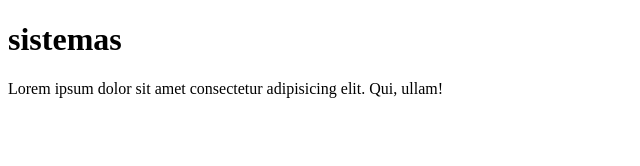
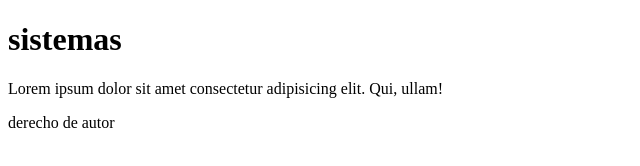
Before and after one commit to zeuxismerino/proyectogithub2, a plain HTML site: page index.html in a window 1280 px wide. Shown: the whole page, without its empty margins (0-640 px from the left). Drawn offline with Linux system fonts and the light colour scheme.

Commit message:
modified file index.html

```diff
--- a/index.html
+++ b/index.html
@@ -8,5 +8,8 @@
 <body>
     <h1>sistemas</h1>
     <p>Lorem ipsum dolor sit amet consectetur adipisicing elit. Qui, ullam!</p>
+    <footer>
+        derecho de autor
+    </footer>
 </body>
 </html>
```
